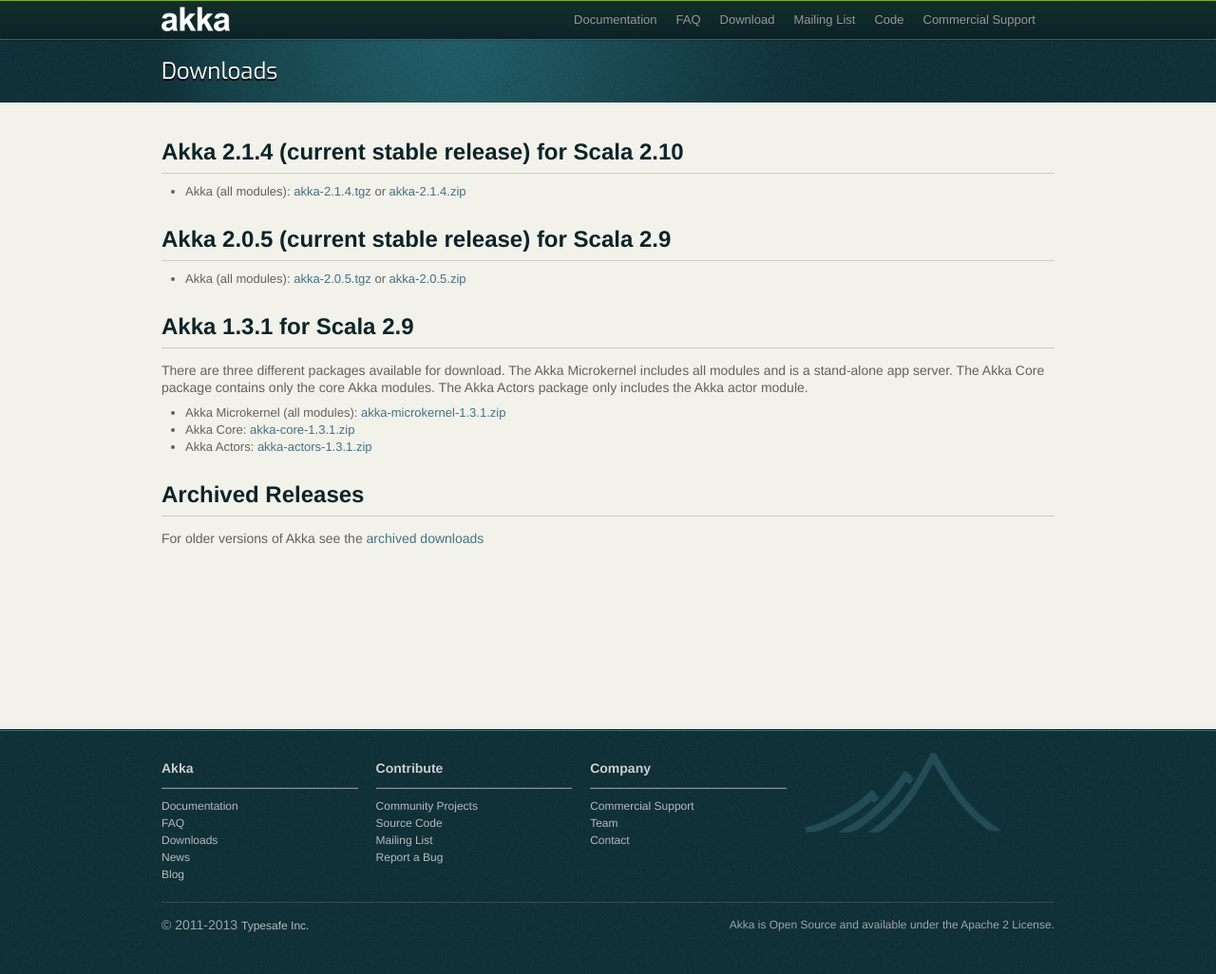
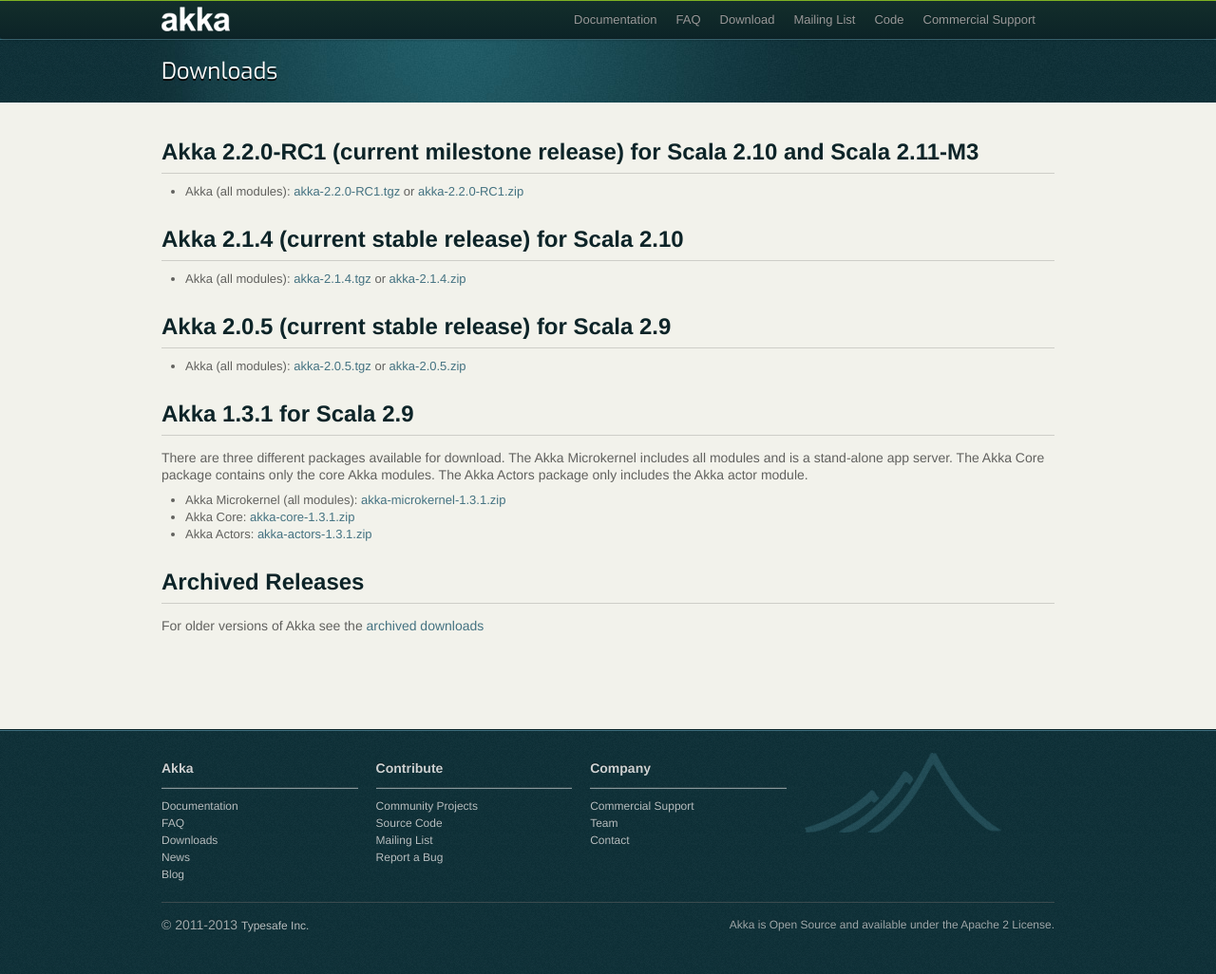
Before and after one commit to raboof/akka.github.com, a Jekyll site: the page built from downloads/index.md, in a window 1280 px wide. Shown: the whole page at 95% size. Built offline with Jekyll 4.4.1, drawn with Linux system fonts in a browser that asks for light colours.

Commit message:
Added download link
Also fixed Jekyll related issues

```diff
--- a/downloads/index.md
+++ b/downloads/index.md
@@ -2,6 +2,10 @@
 layout: page-full-width
 title: Downloads
 ---
+
+## Akka 2.2.0-RC1 (current milestone release) for Scala 2.10 and Scala 2.11-M3
+
+* Akka (all modules): [akka-2.2.0-RC1.tgz](http://download.akka.io/downloads/akka-2.2.0-RC1.tgz) or [akka-2.2.0-RC1.zip](http://download.akka.io/downloads/akka-2.2.0-RC1.zip)
 
 ## Akka 2.1.4 (current stable release) for Scala 2.10
 
```
Also changed, not shown: docs/index.md (+5 -3 lines).
